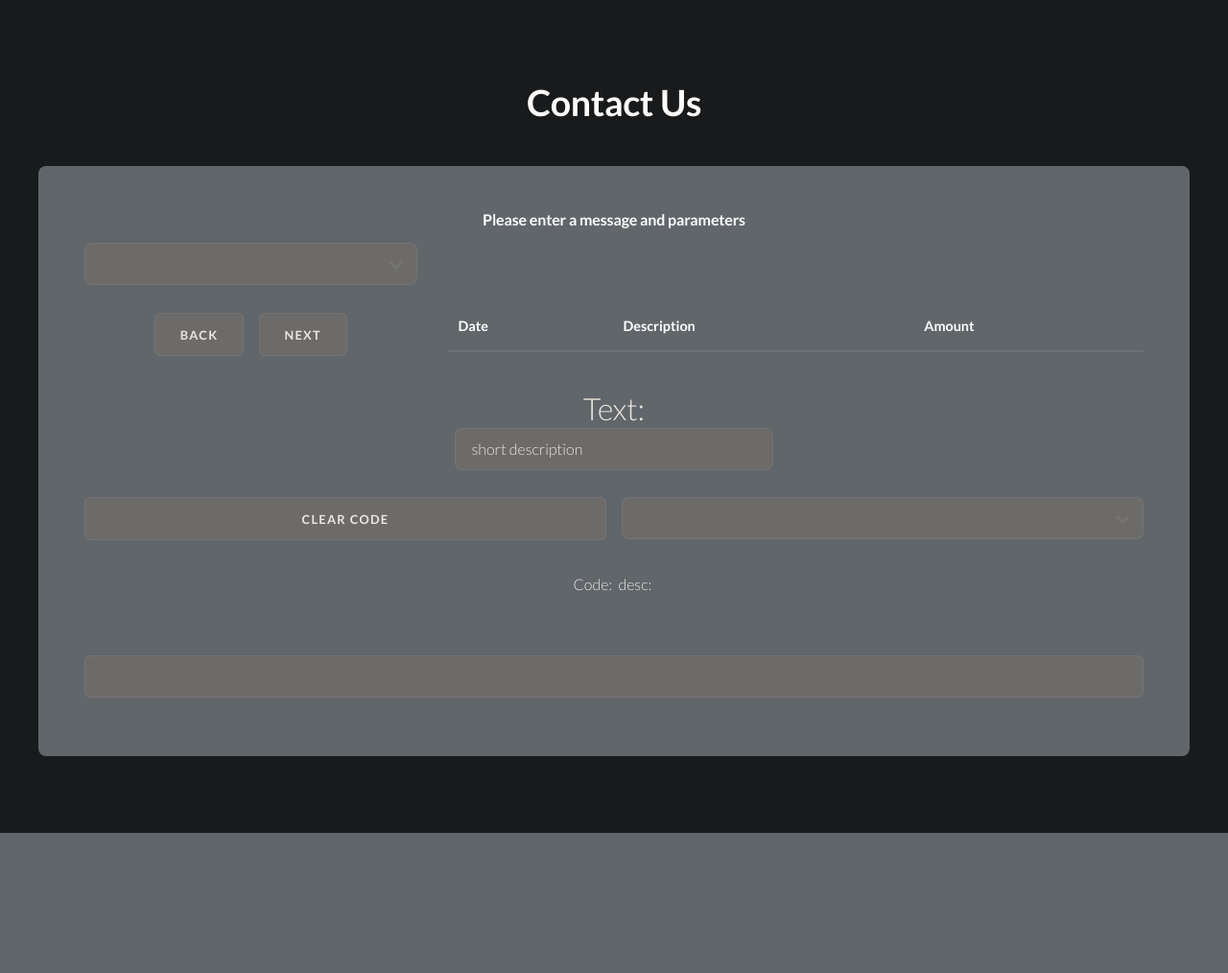
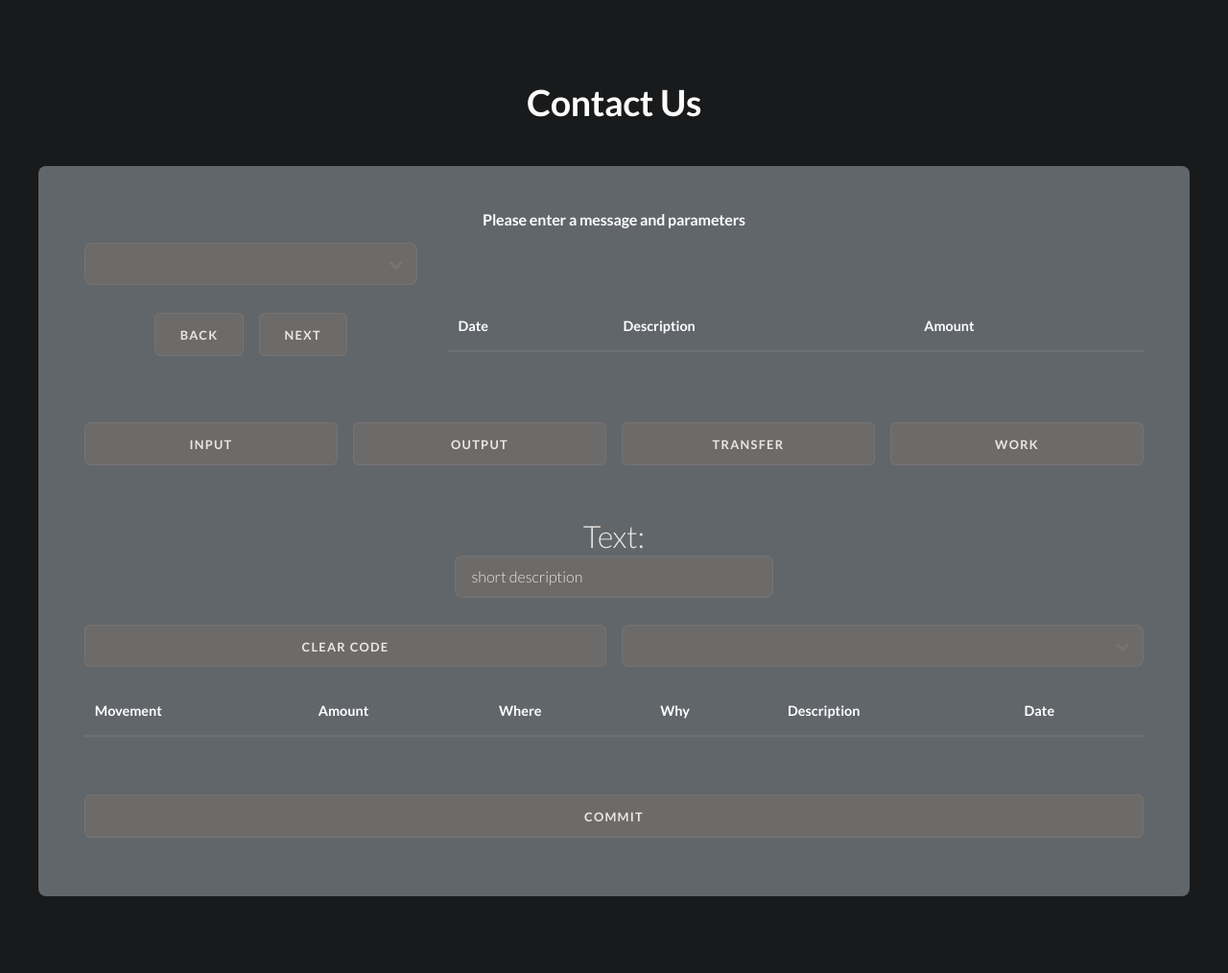
Before and after one commit to Andre-Medina/Automatic-Budget, a Flask app: page / in a window 1280 px wide. Shown: the part 117-1131 px from the top of the page at 96% size. Before the commit the page ends 985 px from the top, so only its background shows below. Run offline with Flask 3, Linux system fonts and the light colour scheme; lists and menus that the app fills with data are empty; some libraries are stand-ins or nearby versions.

Commit message:
working MVP
it all works now, few things need to work on
- add comments, and word art
- add search feature to predict values
- deal with errors correctly
- alerts when submitting incorrect values
- undo button

```diff
--- a/app.py
+++ b/app.py
@@ -6,12 +6,15 @@
 
 # Import Flask and other packages
 from flask import Flask, render_template, jsonify, request
+import json
 from markupsafe import Markup
 
 ROOT_DIR = ""
 
 # Import modules from modules subdirectory
 import modules as md
+
+
 
 
 statements = md.statements.Statements()
@@ -61,6 +64,7 @@
         "Content-Type": "application/json"
         }
 
+    # getting
     if request.method == "GET":
 
         if data_type == "level":
@@ -78,18 +82,23 @@
             response_object['data'] = statements.get_transaction(extra, transaction)
             status_code = 201
 
+        elif data_type == "config" and extra == "accounts":
+            response_object['data'] = md.ALL_ACCOUNT_LIKE
+            status_code = 200
+
+        elif data_type == "config" and extra == "movement_types":
+            response_object['data'] = md.MOVEMENT_TYPES
+            status_code = 200
+
+
         else:
             response_object['data'] = "page not found"
             status_code = 400
 
+    # posting
     elif request.method == "POST":
         if data_type == "statement":
-            transaction = request.args.get('transaction', default = 0, type = int)
-            print(request)
-            print(request.data)
-            response_object['data'] = "inserted request"
-            # response_object['data'] = statements.get_transaction(extra, transaction)
-            status_code = 202
+            response_object['data'], status_code = statements.post_transaction(json.loads(request.data.decode()))
 
         else:
             response_object['data'] = "page not found"
--- a/data/classification/level_2.json
+++ b/data/classification/level_2.json
@@ -1,8 +1,8 @@
 {
-    "F": {
+    "f": {
         "description": "Food",
         "next": {
-            "F": {
+            "f": {
                 "description": "Fast",
                 "next": {
                     "d": {
@@ -63,7 +63,7 @@
                     }
                 }
             },
-            "E": {
+            "e": {
                 "description": "Eating In",
                 "next": {
                     "p": {
@@ -98,20 +98,20 @@
             }
         }
     },
-    "G": {
+    "g": {
         "description": "Groceries",
         "next": {
-            "S": {
+            "s": {
                 "description": "Snacks",
                 "next": {}
             },
-            "G": {
+            "g": {
                 "description": "Acutal Groceries",
                 "next": {}
             }
         }
     },
-    "W": {
+    "w": {
         "description": "Wall",
         "next": {}
     }
--- a/modules/constants.py
+++ b/modules/constants.py
@@ -25,10 +25,30 @@
 CLASSIFICATION_JSON_DIR_LVL_1 = CLASSIFICATION_JSON_DIR + "level_1.json"
 CLASSIFICATION_JSON_DIR_LVL_2 = CLASSIFICATION_JSON_DIR + "level_2.json"
 
+HISTORIC_CLASSIFICATIONS = CLASSIFICATION_JSON_DIR + 'historic_classifications.csv'
 
 
 
-STATEMENT_ACCOUNTS = ["pink_card","blue_card"]
+
+
+STATEMENT_ACCOUNTS = {
+    'pink_card': 'bd',
+    'blue_card': 'be',
+  }
+ALL_ACCOUNT_LIKE = STATEMENT_ACCOUNTS | {
+    'loan': '2=-l'
+}
+
+
+
+MOVEMENT_TYPES = ['input','output','transfer','work']
+
+
+SAVED_TRANSACTION_COLUMNS = ['amount','change','total','tax','where','code','description_short','date']
+SAVED_TRANSACTION_COLUMNS_NEEDED = ['amount','where','code','description_short','date']
+SAVED_CLASSIFICATION_COLUMNS_NEEDED = ['movement','date','where','description_full','code','description_short']
+SAVED_CLASSIFICATION_COLUMNS = ['movement','date','where','description_full','code','description_short']
+
 
 # PINK_CARD_STATEMENT = BANK_STATEMENTS_DIR + 'pink_card.csv'
 # BLUE_CARD_STATEMENT = BANK_STATEMENTS_DIR + 'blue_card.csv'
--- a/static/main.js
+++ b/static/main.js
@@ -2,11 +2,6 @@
 This is the JavaScript file that contains the logic for your
 */
 
-const account_names = {
-  'pink_card': 'bd',
-  'blue_card': 'be',
-  'loan': '2=-l',
-}
 
 
 // Create an app instance
@@ -15,9 +10,10 @@
     data() {
       return {
         // accounts
-        account_names: account_names,
+        account_names: null,
         current_account: null,
-
+        movement_types: null,
+        current_movement_type: null,
 
         // description
         description_levels: {
@@ -52,7 +48,7 @@
 
           // adds a dash
           if(level == 1){
-            code += '-'
+            code += '='
           }
 
           // if the level exists, and the level includes the seleceted value
@@ -188,10 +184,12 @@
               method:'POST',
               headers: { "Content-Type": "application/json" },
               body: JSON.stringify({
-                amount: this.current_transaction.amount,
+                movement: this.current_movement_type,
+                amount: clean_price(this.current_transaction.amount),
                 where: this.current_account,
                 code: this.calculate_initial_code,
-                desc: this.short_description,
+                description_short: this.short_description,
+                description_full: this.current_transaction.description,
                 date: this.current_transaction.date
               })
             })
@@ -216,6 +214,18 @@
         .then((returned) => {
           this.description_levels.level_2 = returned.data;
         });
+      fetch("/data/config/accounts", {method:'GET'})
+        .then((response) => response.json())
+        .then((returned) => {
+          this.account_names = returned.data;
+        });
+      fetch("/data/config/movement_types", {method:'GET'})
+        .then((response) => response.json())
+        .then((returned) => {
+          this.movement_types = returned.data;
+        });
+
+      // console.log(movement_types)
       this.update_current_transaction();
 
     },
@@ -232,3 +242,9 @@
 console.log(app.result_1, app.result_2, app.result_3); // Print multiple data properties from vue instance
 
 console.log('starting mounted')
+
+
+
+function clean_price(price) {
+  return parseFloat(price.replace(/[^0-9.]+/g,""));
+}
--- a/templates/index.html
+++ b/templates/index.html
@@ -39,8 +39,8 @@
                 <form id="myform" method="POST" action="">
                     <div class="row">
                         <div class="4u">
-                            <div class="select-wrapper">
-                                <select v-model="current_account" @change="current_account = $event.target.value">
+                            <div v-if="account_names" class="select-wrapper">
+                                <select v-model="current_account" @change="current_account = $event.target.value; update_current_transaction()">
                                     <option>-</option>
                                     <option v-for="account in Object.keys(account_names)" :value="account" :key="account">[[ account_names[account] ]] - [[account]]</option>
                                 </select>
@@ -77,6 +77,14 @@
                             </table>
                         </div>
                     </div>
+                    <br>
+                    <div>
+                        <ul v-if="movement_types" class="actions fit">
+                            <li v-for="movement_type in movement_types"><a class="button fit" :class="[current_movement_type == movement_type ? 'special' : '']"  @click="current_movement_type = movement_type">[[movement_type]]</a></li>
+                            <!--  -->
+                        </ul>
+                    </div>
+                    <br>
                     <div>
                         <span style="font-size: 2em;">Text:</span>
                         <input style="width: 30%;" type="text" name="user" placeholder="short description" v-model="short_description">
@@ -103,14 +111,35 @@
                             </li>
                         </ul>
                     </div>
-                    <div>
+                    <div class="center">
+                        <table>
+                            <thead>
+                                <tr>
+                                    <th>Movement</th>
+                                    <th>Amount</th>
+                                    <th>Where</th>
+                                    <th>Why</th>
+                                    <th>Description</th>
+                                    <th>Date</th>
+                                </tr>
+                            </thead>
+                            <tbody>
+                                <tr v-if="current_transaction">
+                                    <td>[[current_movement_type]]</td>
+                                    <td>[[current_transaction.amount]]</td>
+                                    <td>[[ account_names[current_account] ]]</td>
+                                    <td>[[calculate_initial_code]]</td>
+                                    <td>[[short_description]]</td>
+                                    <td>[[current_transaction.date]]</td>
+                                </tr>
+                            </tbody>
+                        </table>
 
-                        <p>Code: [[calculate_initial_code]]   desc: [[short_description]]<p>
                         <!-- <p>Age: [[data.age ]]</p> -->
                     </div>
                     <br/>
-                    <div>
-                        <input class="button fit" name="Submit" @click.prevent="submit_transaction()">
+                    <div class="center">
+                        <a class="button fit" name="Submit" @click.prevent="submit_transaction()">commit</a>
                     </div>
                     <div>
                         [[current_transaction]]
```
Also changed, not shown: modules/statements.py (+73 -5 lines), 1 other file.
